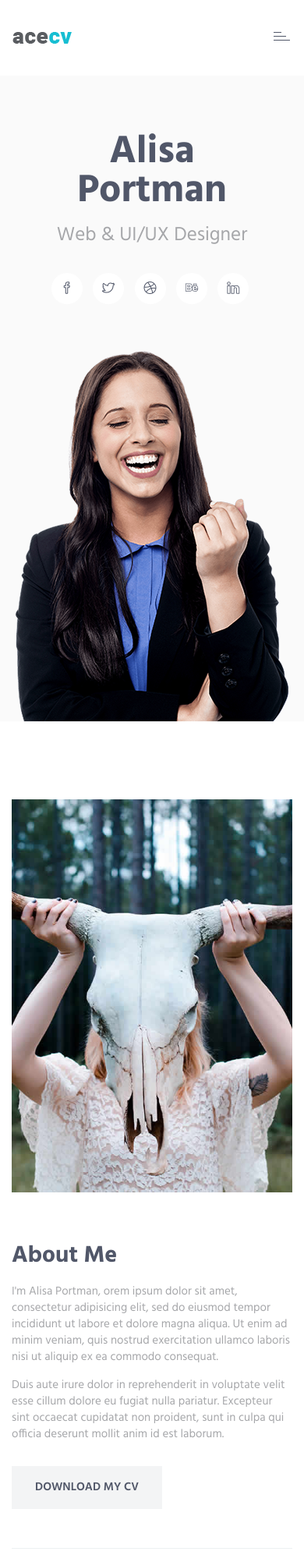
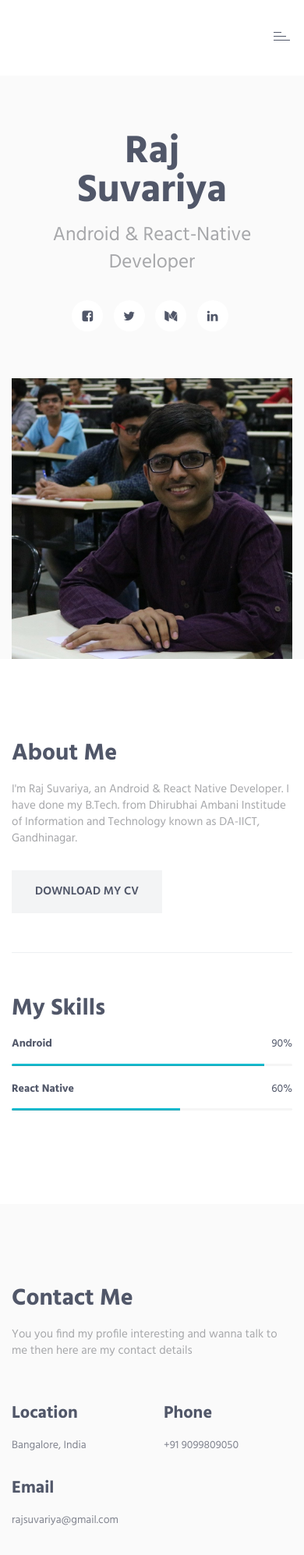
Before and after one commit to rajsuvariya/rajsuvariya.github.io, a plain HTML site: page index.html in a window 390 px wide. Shown: the top 1994 px of the page at 78% size. Drawn offline with Linux system fonts and the light colour scheme.

Commit message:
Editing template

```diff
--- a/index.html
+++ b/index.html
@@ -1,20 +1,10 @@
 <!DOCTYPE html>
-<!-- ==============================
-    Project:        Metronic "Acecv" Frontend Freebie - Responsive HTML Template Based On Twitter Bootstrap 3.3.4
-    Version:        1.0
-    Author:         KeenThemes
-    Primary use:    Corporate, Business Themes.
-    Email:          support@keenthemes.com
-    Follow:         http://www.twitter.com/keenthemes
-    Like:           http://www.facebook.com/keenthemes
-    Website:        http://www.keenthemes.com
-    Premium:        Premium Metronic Admin Theme: http://themeforest.net/item/metronic-responsive-admin-dashboard-template/4021469?ref=keenthemes
-================================== -->
+
 <html lang="en" class="no-js">
     <!-- BEGIN HEAD -->
     <head>
         <meta charset="utf-8"/>
-        <title>Metronic "Acecv" Frontend Freebie</title>
+        <title>Raj Suvariya</title>
         <meta http-equiv="X-UA-Compatible" content="IE=edge">
         <meta content="width=device-width, initial-scale=1" name="viewport"/>
         <meta content="" name="description"/>
@@ -24,6 +14,7 @@
         <link href="http://fonts.googleapis.com/css?family=Hind:300,400,500,600,700" rel="stylesheet" type="text/css">
         <link href="vendor/simple-line-icons/css/simple-line-icons.css" rel="stylesheet" type="text/css"/>
         <link href="vendor/bootstrap/css/bootstrap.min.css" rel="stylesheet" type="text/css"/>
+        <link rel="stylesheet" href="https://cdnjs.cloudflare.com/ajax/libs/font-awesome/4.7.0/css/font-awesome.min.css" />
 
         <!-- PAGE LEVEL PLUGIN STYLES -->
         <link href="css/animate.css" rel="stylesheet">
@@ -53,10 +44,10 @@
                         </button>
 
                         <!-- Logo -->
-                        <div class="logo">
+                      <!--   <div class="logo">
                             <a class="logo-wrap" href="#body">
                                 <img class="logo-img" src="img/logo.png" alt="Asentus Logo">
-                            </a>
+                            </a> -->
                         </div>
                         <!-- End Logo -->
                     </div>
@@ -67,8 +58,8 @@
                             <ul class="nav navbar-nav navbar-nav-right">
                                 <li class="js_nav-item nav-item"><a class="nav-item-child nav-item-hover" href="#body">Home</a></li>
                                 <li class="js_nav-item nav-item"><a class="nav-item-child nav-item-hover" href="#about">About</a></li>
-                                <li class="js_nav-item nav-item"><a class="nav-item-child nav-item-hover" href="#experience">Experience</a></li>
-                                <li class="js_nav-item nav-item"><a class="nav-item-child nav-item-hover" href="#work">Work</a></li>
+                                <!-- <li class="js_nav-item nav-item"><a class="nav-item-child nav-item-hover" href="#experience">Experience</a></li> -->
+                                <!-- <li class="js_nav-item nav-item"><a class="nav-item-child nav-item-hover" href="#work">Work</a></li> -->
                                 <li class="js_nav-item nav-item"><a class="nav-item-child nav-item-hover" href="#contact">Contact</a></li>
                             </ul>
                         </div>
@@ -86,20 +77,19 @@
                 <div class="row">
                     <div class="col-sm-6 sm-margin-b-60">
                         <div class="margin-b-30">
-                            <h1 class="promo-block-title">Alisa <br/> Portman</h1>
-                            <p class="promo-block-text">Web &amp; UI/UX Designer</p>
+                            <h1 class="promo-block-title">Raj <br/> Suvariya</h1>
+                            <p class="promo-block-text">Android &amp; React-Native Developer</p>
                         </div>
                         <ul class="list-inline">
-                            <li><a href="#" class="social-icons"><i class="icon-social-facebook"></i></a></li>
-                            <li><a href="#" class="social-icons"><i class="icon-social-twitter"></i></a></li>
-                            <li><a href="#" class="social-icons"><i class="icon-social-dribbble"></i></a></li>
-                            <li><a href="#" class="social-icons"><i class="icon-social-behance"></i></a></li>
-                            <li><a href="#" class="social-icons"><i class="icon-social-linkedin"></i></a></li>
+                            <li><a href="https://www.facebook.com/profile.php?id=100006523120386" class="social-icons"><i class="fa fa-facebook-square"></i></a></li>
+                            <li><a href="https://twitter.com/RAJ_SUVARIYA" class="social-icons"><i class="fa fa-twitter"></i></a></li>
+                            <li><a href="https://medium.com/@rajsuvariya" class="social-icons"><i class="fa fa-medium"></i></a></li>
+                            <li><a href="https://www.linkedin.com/in/rajpatel039/" class="social-icons"><i class="fa fa-linkedin"></i></a></li>
                         </ul>
                     </div>
                     <div class="col-sm-6">
                         <div class="promo-block-img-wrap">
-                            <img class="promo-block-img img-responsive" src="img/mockup/avatar-01.png" align="Avatar">
+                            <img class="promo-block-img img-responsive" src="img/mockup/photo.jpg" align="Avatar">
                         </div>
                     </div>
                 </div>
@@ -113,33 +103,39 @@
         <div id="about">
             <div class="container content-lg">
                 <div class="row">
-                    <div class="col-sm-5 sm-margin-b-60">
+                    <!-- <div class="col-sm-5 sm-margin-b-60">
                         <img class="full-width img-responsive" src="img/500x700/01.jpg" alt="Image">
-                    </div>
+                    </div> -->
                     <div class="col-sm-7">
                         <div class="section-seperator margin-b-50">
                             <div class="margin-b-50">
                                 <div class="margin-b-30">
                                     <h2>About Me</h2>
-                                    <p>I'm Alisa Portman, orem ipsum dolor sit amet, consectetur adipisicing elit, sed do eiusmod tempor incididunt ut labore et dolore magna aliqua. Ut enim ad minim veniam, quis nostrud exercitation ullamco laboris nisi ut aliquip ex ea commodo consequat.</p>
-                                    <p>Duis aute irure dolor in reprehenderit in voluptate velit esse cillum dolore eu fugiat nulla pariatur. Excepteur sint occaecat cupidatat non proident, sunt in culpa qui officia deserunt mollit anim id est laborum.</p>
+                                    <p>I'm Raj Suvariya, an Android &amp; React Native Developer. I have done my B.Tech. from Dhirubhai Ambani Institude of Information and Technology known as DA-IICT, Gandhinagar.</p>
+                                    <!-- <p>Duis aute irure dolor in reprehenderit in voluptate velit esse cillum dolore eu fugiat nulla pariatur. Excepteur sint occaecat cupidatat non proident, sunt in culpa qui officia deserunt mollit anim id est laborum.</p> -->
                                 </div>
-                                <a href="#" class="btn-theme btn-theme-md btn-default-bg text-uppercase">Download my CV</a>
+                                <a href="documents/RajSuvariya_Resume.pdf" class="btn-theme btn-theme-md btn-default-bg text-uppercase">Download my CV</a>
                             </div>
                         </div>
 
                         <h2>My Skills</h2>
                         <!-- Progress Box -->
                         <div class="progress-box">
-                            <h5>Adobe Illustrator <span class="color-heading pull-right">87%</span></h5>
+                            <h5>Android <span class="color-heading pull-right">90%</span></h5>
                             <div class="progress">
-                                <div class="progress-bar bg-color-base" role="progressbar" data-width="87"></div>
+                                <div class="progress-bar bg-color-base" role="progressbar" data-width="90"></div>
                             </div>
                         </div>
-                        <div class="progress-box">
-                            <h5>Adobe Photoshop <span class="color-heading pull-right">96%</span></h5>
+                      	<div class="progress-box">
+                            <h5>React Native <span class="color-heading pull-right">60%</span></h5>
                             <div class="progress">
-                                <div class="progress-bar bg-color-base" role="progressbar" data-width="96"></div>
+                                <div class="progress-bar bg-color-base" role="progressbar" data-width="60"></div>
+                            </div>
+                        </div>
+                       <!--  <div class="progress-box">
+                            <h5>Adobe Photoshop <span class="color-heading pull-right">15%</span></h5>
+                            <div class="progress">
+                                <div class="progress-bar bg-color-base" role="progressbar" data-width="15"></div>
                             </div>
                         </div>
                         <div class="progress-box">
@@ -147,7 +143,7 @@
                             <div class="progress">
                                 <div class="progress-bar bg-color-base" role="progressbar" data-width="77"></div>
                             </div>
-                        </div>
+                        </div> -->
                         <!-- End Progress Box -->
                     </div>
                 </div>
@@ -157,7 +153,7 @@
         <!-- End About -->
 
         <!-- Experience -->
-        <div id="experience">
+       <!--  <div id="experience">
             <div class="bg-color-sky-light" data-auto-height="true">
                 <div class="container content-lg">
                     <div class="row row-space-2 margin-b-4">
@@ -210,14 +206,13 @@
                             </div>
                         </div>
                     </div>
-                    <!--// end row -->
                 </div>
             </div>
-        </div>
+        </div> -->
         <!-- End Experience -->
 
         <!-- Work -->
-        <div id="work">
+        <!-- <div id="work">
             <div class="container content-lg">
                 <div class="row margin-b-40">
                     <div class="col-sm-6">
@@ -225,10 +220,8 @@
                         <p>Lorem ipsum dolor sit amet consectetur adipiscing elit sed tempor incididunt ut laboret dolore magna aliqua enim minim veniam exercitation</p>
                     </div>
                 </div>
-                <!--// end row -->
 
                 <div class="row">
-                    <!-- Latest Products -->
                     <div class="col-sm-4 sm-margin-b-50">
                         <div class="margin-b-20">
                             <div class="wow zoomIn" data-wow-duration=".3" data-wow-delay=".1s">
@@ -239,9 +232,7 @@
                         <p>Lorem ipsum dolor sit amet consectetur adipiscing elit sed tempor incdidunt ut laboret dolor magna ut consequat siad esqudiat dolor</p>
                         <a class="link" href="#">Read More</a>
                     </div>
-                    <!-- End Latest Products -->
 
-                    <!-- Latest Products -->
                     <div class="col-sm-4 sm-margin-b-50">
                         <div class="margin-b-20">
                             <div class="wow zoomIn" data-wow-duration=".3" data-wow-delay=".1s">
@@ -252,9 +243,7 @@
                         <p>Lorem ipsum dolor sit amet consectetur adipiscing elit sed tempor incdidunt ut laboret dolor magna ut consequat siad esqudiat dolor</p>
                         <a class="link" href="#">Read More</a>
                     </div>
-                    <!-- End Latest Products -->
 
-                    <!-- Latest Products -->
                     <div class="col-sm-4 sm-margin-b-50">
                         <div class="margin-b-20">
                             <div class="wow zoomIn" data-wow-duration=".3" data-wow-delay=".1s">
@@ -265,19 +254,16 @@
                         <p>Lorem ipsum dolor sit amet consectetur adipiscing elit sed tempor incdidunt ut laboret dolor magna ut consequat siad esqudiat dolor</p>
                         <a class="link" href="#">Read More</a>
                     </div>
-                    <!-- End Latest Products -->
                 </div>
-                <!--// end row -->
             </div>
-        </div>
+        </div> -->
         <!-- End Work -->
 
         <!-- Clients -->
-        <div class="bg-color-sky-light">
-            <div class="content-lg container">
+     <!--    <div class="bg-color-sky-light">
+            <div class="content-lg container"> -->
                 <!-- Swiper Clients -->
-                <div class="swiper-slider swiper-clients">
-                    <!-- Swiper Wrapper -->
+                <!-- <div class="swiper-slider swiper-clients">
                     <div class="swiper-wrapper">
                         <div class="swiper-slide">
                             <img class="swiper-clients-img" src="img/clients/01.png" alt="Clients Logo">
@@ -297,21 +283,21 @@
                         <div class="swiper-slide">
                             <img class="swiper-clients-img" src="img/clients/06.png" alt="Clients Logo">
                         </div>
-                    </div>
+                    </div> -->
                     <!-- End Swiper Wrapper -->
-                </div>
+                <!-- </div> -->
                 <!-- End Swiper Clients -->
-            </div>
-        </div>
+           <!--  </div>
+        </div> -->
         <!-- End Clients -->
 
         <!-- Promo Banner -->
-        <div class="promo-banner parallax-window" data-parallax="scroll" data-image-src="img/1920x1080/01.jpg">
+      <!--   <div class="promo-banner parallax-window" data-parallax="scroll" data-image-src="img/1920x1080/01.jpg">
             <div class="container-sm content-lg">
                 <h2 class="promo-banner-title">Displaying the Result</h2>
                 <p class="promo-banner-text">Lorem ipsum dolor sit amet, consectetur adipisicing elit, sed do eiusmod tempor incididunt ut labore et dolore magna aliqua. Ut enim ad minim veniam, quis nostrud exercitation ullamco laboris nisi ut aliquip ex ea commodo.</p>
             </div>
-        </div>
+        </div> -->
         <!-- End Promo Banner -->
 
         <!-- Contact -->
@@ -321,7 +307,7 @@
                     <div class="row margin-b-40">
                         <div class="col-sm-6">
                            <h2>Contact Me</h2>
-                            <p>Lorem ipsum dolor sit amet consectetur adipiscing elit sed tempor incididunt ut laboret dolore magna aliqua enim minim veniam exercitation</p>
+                            <p>You you find my profile interesting and wanna talk to me then here are my contact details</p>
                         </div>
                     </div>
                     <!--// end row -->
@@ -329,19 +315,15 @@
                     <div class="row">
                         <div class="col-md-3 col-xs-6 md-margin-b-30">
                             <h4>Location</h4>
-                            <a href="#">Brookyln, New York</a>
+                            <a href="#">Bangalore, India</a>
                         </div>
                         <div class="col-md-3 col-xs-6 md-margin-b-30">
                             <h4>Phone</h4>
-                            <a href="#">+77 234 548 00 00</a>
+                            <a href="#">+91 9099809050</a>
                         </div>
                         <div class="col-md-3 col-xs-6">
                             <h4>Email</h4>
-                            <a href="mailto:#">alex.teseira@gmail.com</a>
-                        </div>
-                        <div class="col-md-3 col-xs-6">
-                            <h4>Web</h4>
-                            <a href="#">alex.teseira.com</a>
+                            <a href="mailto:#">rajsuvariya@gmail.com</a>
                         </div>
                     </div>
                     <!--// end row -->
@@ -355,11 +337,11 @@
         <footer class="footer">
             <div class="content container">
                 <div class="row">
+                    <!-- <div class="col-xs-6">
+                        <img class="footer-logo" src="img/logo.png" alt="Acecv Logo">
+                    </div> -->
                     <div class="col-xs-6">
-                        <img class="footer-logo" src="img/logo.png" alt="Acecv Logo">
-                    </div>
-                    <div class="col-xs-6 text-right sm-text-left">
-                        <p class="margin-b-0"><a class="fweight-700" href="http://keenthemes.com/preview/acecv/">Acecv</a> Theme Powered by: <a class="fweight-700" href="http://www.keenthemes.com/">KeenThemes.com</a></p>
+                        <p class="margin-b-0"><a class="fweight-1500">All rights reserved by : <a class="fweight-700">Raj Suvariya</a></p>
                     </div>
                 </div>
                 <!--// end row -->
```
Also changed, not shown: img/mockup/photo.jpg (added), 1 other file.
